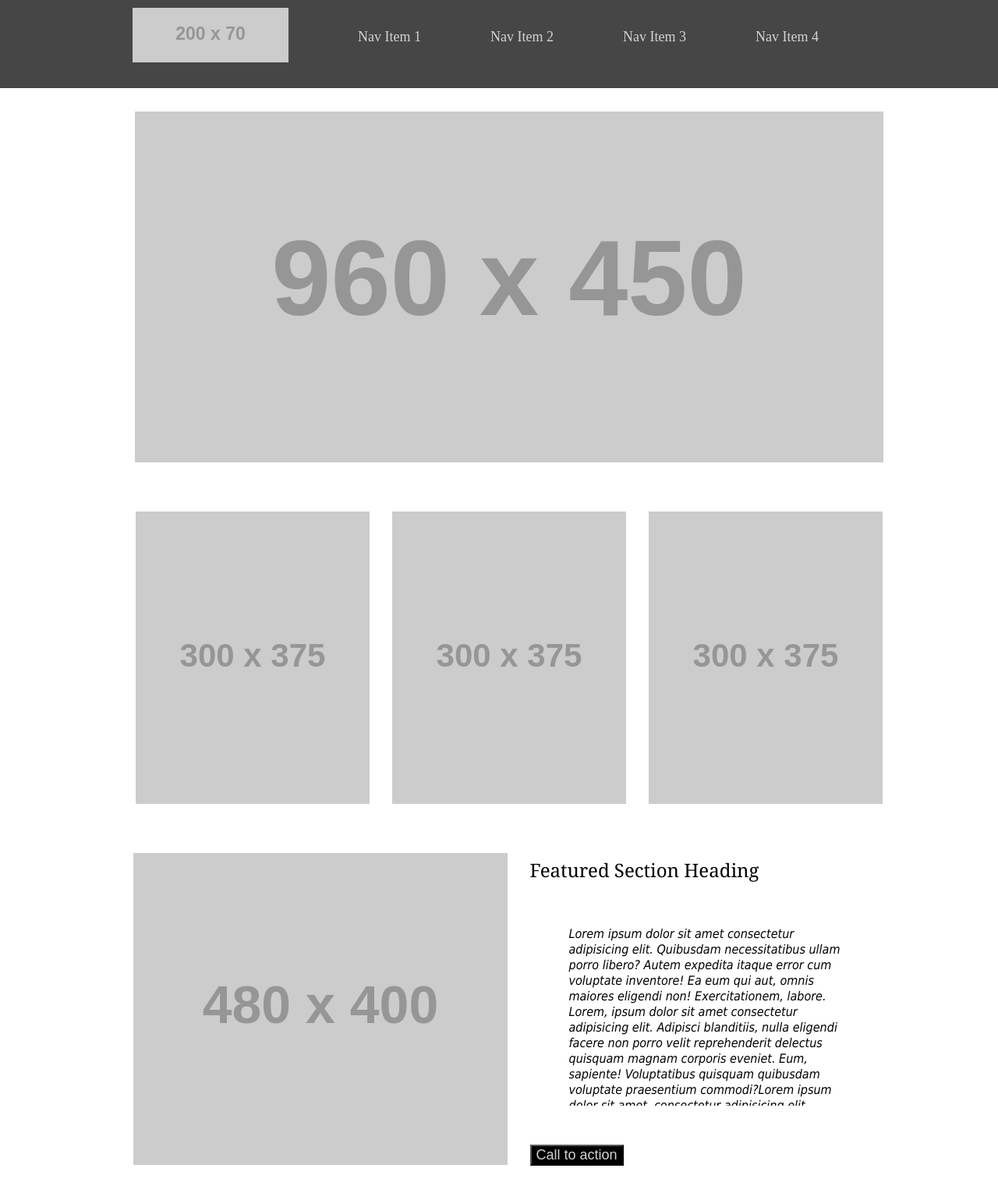
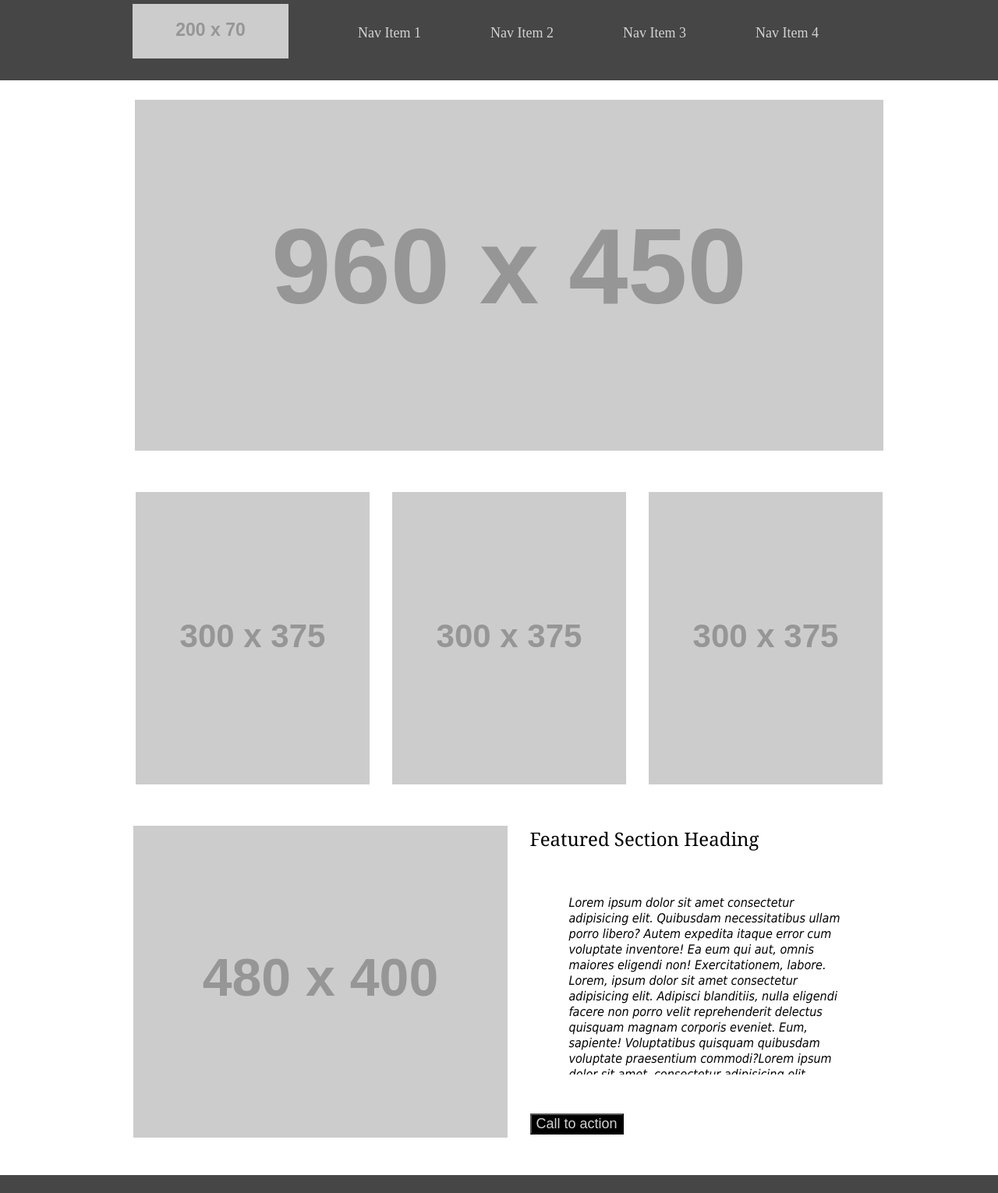
Before and after one commit to Noura-Alquran/-wirefame-exercise, a plain HTML site: page index.html in a window 1280 px wide. Shown: the part 20-1550 px from the top of the page at 78% size. Drawn offline with Linux system fonts and the light colour scheme; placeholder pictures from the web are drawn by us.

Commit message:
modified version

```diff
--- a/css/style.css
+++ b/css/style.css
@@ -6,8 +6,8 @@ body{
 text-align: center;
 }
 img{
-    margin-bottom:30px;
-    margin-top:30px;
+    margin-bottom:25px;
+    margin-top:25px;
     margin-left:25px;;
     background-color:black;
 }
--- a/index.html
+++ b/index.html
@@ -9,7 +9,7 @@
     <header>
         <nav>
             <ul>
-                <li><img src="https://placehold.it/200x70/ddd"/></li>
+                <li><img src="https://placehold.it/200x70/0000"/></li>
                 <li>Nav Item 1</li>
                 <li>Nav Item 2</li>
                 <li>Nav Item 3</li>
@@ -19,16 +19,16 @@
     </header>
     <main>
         <section>
-            <img src="https://placehold.it/960x450/ddd"/>
+            <img src="https://placehold.it/960x450/0000"/>
         </section>
         <section>
-            <img src="https://placehold.it/300x375/ddd"/>
-            <img src="https://placehold.it/300x375/ddd"/>
-            <img src="https://placehold.it/300x375/ddd"/>
+            <img src="https://placehold.it/300x375/0000"/>
+            <img src="https://placehold.it/300x375/0000"/>
+            <img src="https://placehold.it/300x375/0000"/>
         </section>
         <section>
              <ul>
-                 <li><img src="https://placehold.it/480x400/ddd"/></li>
+                 <li><img src="https://placehold.it/480x400/0000"/></li>
                  <li><div><h2>Featured Section Heading</h2>
                      <p>
                Lorem ipsum dolor sit amet consectetur adipisicing elit. Quibusdam necessitatibus ullam porro libero? Autem expedita itaque error cum voluptate inventore! Ea eum qui aut, omnis maiores eligendi non! Exercitationem, labore. Lorem, ipsum dolor sit amet consectetur adipisicing elit. Adipisci blanditiis, nulla eligendi facere non porro velit reprehenderit delectus quisquam magnam corporis eveniet. Eum, sapiente! Voluptatibus quisquam quibusdam voluptate praesentium commodi?Lorem ipsum dolor sit amet, consectetur adipisicing elit. Eligendi voluptas aliquam, maiores asperiores exercitationem ratione incidunt nihil earum corporis blanditiis facilis architecto neque ut. Natus aliquam commodi ipsam magni iusto?
```
